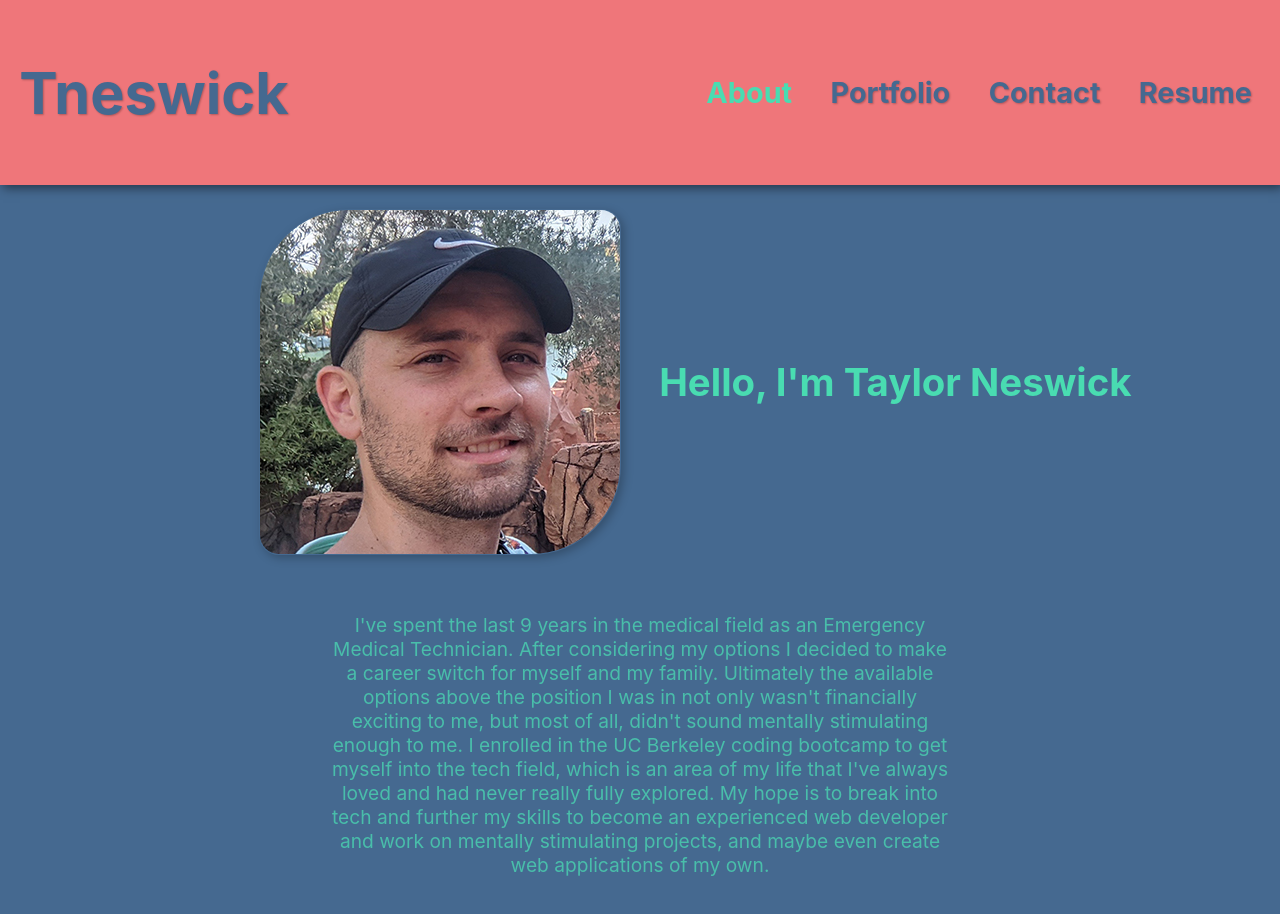
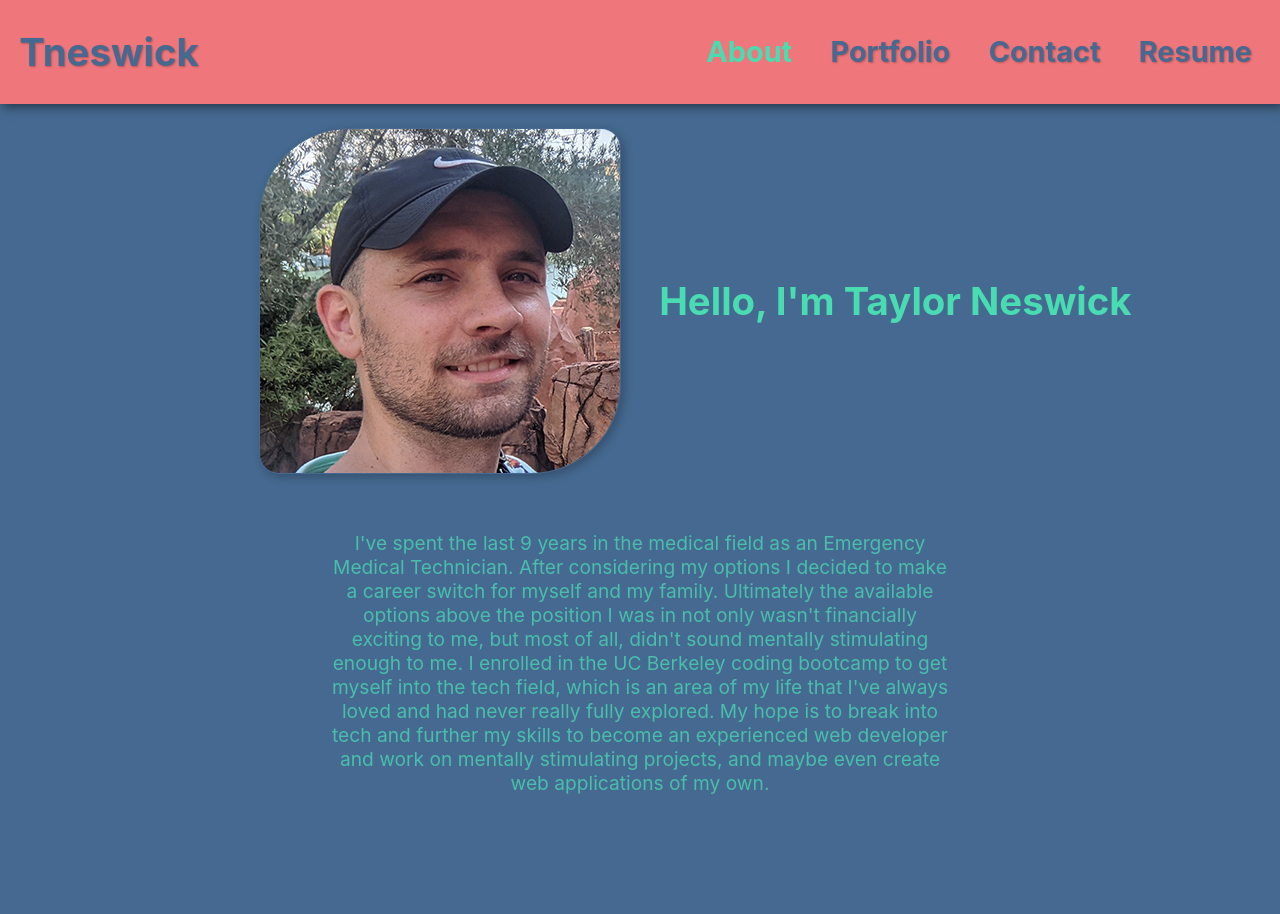
Before and after one commit to Tneswick/React-Portfolio, a React (Create React App) app: page / in a window 1280 px wide. Shown: the top 914 px of the page. Built offline with nearby package versions, Linux system fonts and the light colour scheme.

Commit message:
minor font update, moving to vscode

```diff
--- a/src/App.css
+++ b/src/App.css
@@ -1,3 +1,7 @@
+/* Import Fonts */
+@import url('https://fonts.googleapis.com/css2?family=Pacifico&display=swap');
+/* End fonts */
+
 .App {
   text-align: center;
 }
@@ -45,6 +49,7 @@
   --quaternary-color: #49BEAA;
   --text-shadow: 1px 1px 2px rgba(0, 0, 0, 0.25);
   --box-shadow: 3px 3px 10px rgba(0, 0, 0, 0.25);
+  --header-font: 'Pacifico', cursive;
 }
 
 html {
@@ -59,7 +64,7 @@
 
 header {
   background-color: var(--primary-color);
-  padding: 3rem 0;
+  padding: 1.5rem 0;
   display: grid;
   box-shadow: 3px 3px 10px rgba(0, 0, 0, 0.5);
   /* background: linear-gradient(to bottom, rgba(0,0,0, 0.1), rgba(0, 0, 0, 0.3)); */
@@ -67,8 +72,9 @@
 
 header a {
   color: var(--secondary-color);
-  font-size: 3rem;
+  font-size: 2rem;
   font-weight: bolder;
+  /* font-family: var(--header-font); */
   align-self: center;
   text-shadow: var(--text-shadow);
 }
```
